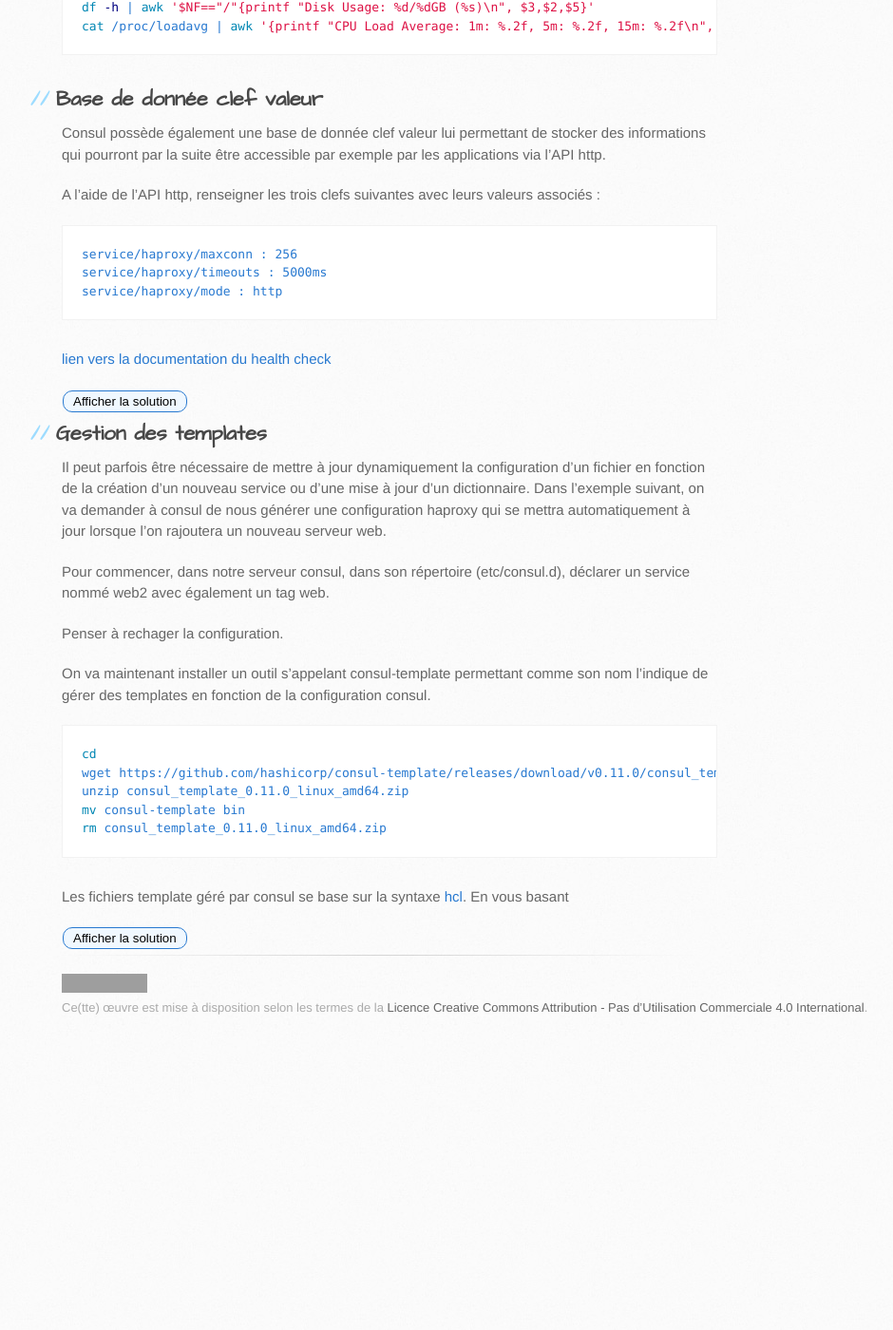
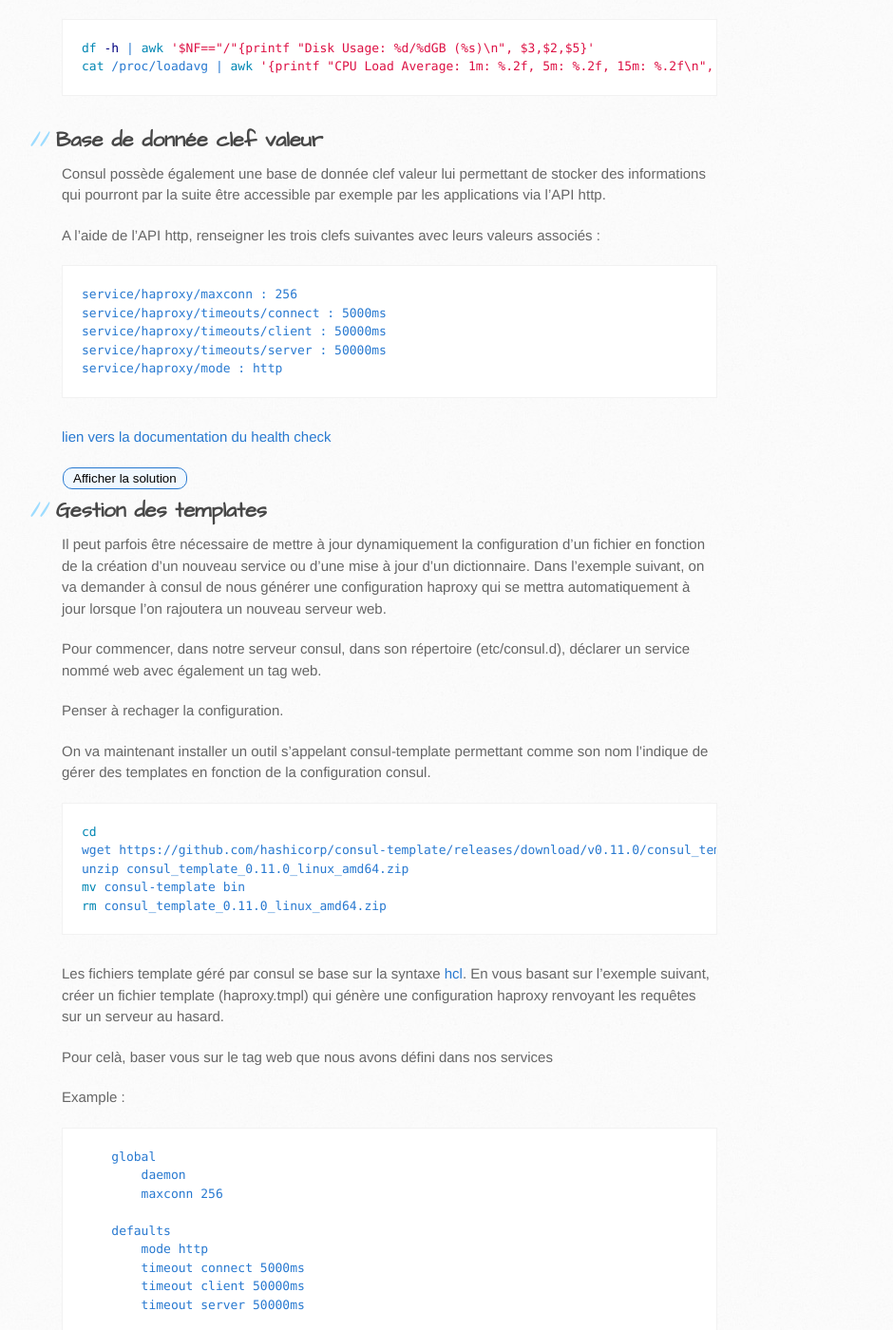
Before and after one commit to Jean-Eudes/blog, a Jekyll site: the page built from _posts/2015-12-06-introduction_to_consul.md, in a window 1280 px wide and 1400 px high, scrolled down 3624 px. Shown: the whole window at 95% size, without its empty margins (105-1045 px from the left). Built offline with Jekyll 4.4.1, drawn with Linux system fonts in a browser that asks for light colours; nearby versions of some CDN libraries; before the commit the page ends 4724 px from its top, so only the background shows below that; some of the changed text lies outside the part shown; grey boxes are pictures that could not be loaded.

Commit message:
Report commit

```diff
--- a/_posts/2015-12-06-introduction_to_consul.md
+++ b/_posts/2015-12-06-introduction_to_consul.md
@@ -71,7 +71,7 @@
 {% highlight javascript %}
 {"service":
    {
-      "name": "web1",
+      "name": "web",
       "tags": ["web"], "port": 8000}
 }
 {% endhighlight %}
@@ -93,6 +93,7 @@
 Essayer de récupérer les informations de votre service avec les deux interfaces disponibles.
 
 [lien vers la documentation de l'api REST](https://www.consul.io/docs/agent/http/catalog.html)
+
 [lien vers la documentation de l'interface DNS](https://www.consul.io/docs/agent/dns.html)
 
 
@@ -124,7 +125,7 @@
 <div class = 'solution'>
 {% highlight javascript %}
 {"service":
-    {"name": "web1",
+    {"name": "web",
      "tags": ["web"],
      "port": 8000,
      "check": {
@@ -187,7 +188,9 @@
 
 {% highlight text %}
 service/haproxy/maxconn : 256
-service/haproxy/timeouts : 5000ms
+service/haproxy/timeouts/connect : 5000ms
+service/haproxy/timeouts/client : 50000ms
+service/haproxy/timeouts/server : 50000ms
 service/haproxy/mode : http
 {% endhighlight %}
 
@@ -206,7 +209,7 @@
 Il peut parfois être nécessaire de mettre à jour dynamiquement la configuration d'un fichier en fonction de la création d'un nouveau service ou d'une mise à jour d'un dictionnaire.
 Dans l'exemple suivant, on va demander à consul de nous générer une configuration haproxy qui se mettra automatiquement à jour lorsque l'on rajoutera un nouveau serveur web.
 
-Pour commencer, dans notre serveur consul, dans son répertoire (etc/consul.d), déclarer un service nommé web2 avec également un tag web.
+Pour commencer, dans notre serveur consul, dans son répertoire (etc/consul.d), déclarer un service nommé web avec également un tag web.
 
 Penser à rechager la configuration.
 
@@ -220,20 +223,58 @@
 rm consul_template_0.11.0_linux_amd64.zip
 {% endhighlight %}
 
-Les fichiers template géré par consul se base sur la syntaxe [hcl](https://github.com/hashicorp/hcl). En vous basant
+Les fichiers template géré par consul se base sur la syntaxe [hcl](https://github.com/hashicorp/hcl). En vous basant sur l'exemple suivant,
+créer un fichier template (haproxy.tmpl) qui génère une configuration haproxy renvoyant les requêtes sur un serveur au hasard.
+
+Pour celà, baser vous sur le tag web que nous avons défini dans nos services
+
+Example :
+
+{% highlight text %}
+    global
+        daemon
+        maxconn 256
+
+    defaults
+        mode http
+        timeout connect 5000ms
+        timeout client 50000ms
+        timeout server 50000ms
+
+    listen http-in
+        bind *:8000
+        server web 127.0.0.1:8000
+        server web 127.0.0.1:8000
+{% endhighlight %}
+
+
+Pour lancer consul-template, on utilise la commande ci-dessous.
+
+{% highlight bash %}
+consul-template   -consul localhost:8500   -template haproxy.tmpl:haproxy.conf &
+{% endhighlight %}
+
+[lien vers la documentation de consul-template](https://github.com/hashicorp/consul-template)
+
 
 <div class = 'solution'>
-{% highlight bash %}
-global
-    daemon
-    maxconn {{key "service/haproxy/maxconn"}}
+{% highlight ruby %}
+    global
+        daemon
+        maxconn 256
 
-defaults
-    mode {{key "service/haproxy/mode"}}{{range ls "service/haproxy/timeouts"}}
-    timeout {{.Key}} {{.Value}}{{end}}
+    defaults
+        mode http
+        timeout connect 5000ms
+        timeout client 50000ms
+        timeout server 50000ms
 
-listen http-in
-    bind *:8000{{range service "web"}}
-    server {{.Node}} {{.Address}}:{{.Port}}{{end}}
+    listen http-in
+        bind *:8000 {{ "{{ range service 'web' "}} }}
+        server {{ "{{ .Node "}} }} {{ "{{.Address "}} }} : {{ "{{ .Port "}} }} {{ "{{ end "}} }}
 {% endhighlight %}
 </div>
+
+
+Pour finir, on va utiliser les données des dictionnaires défini précedement pour finaliser notre template.
+Passer à tuer et à redémarrer consul-template pour prendre en compte la nouvelle configuration.
```
